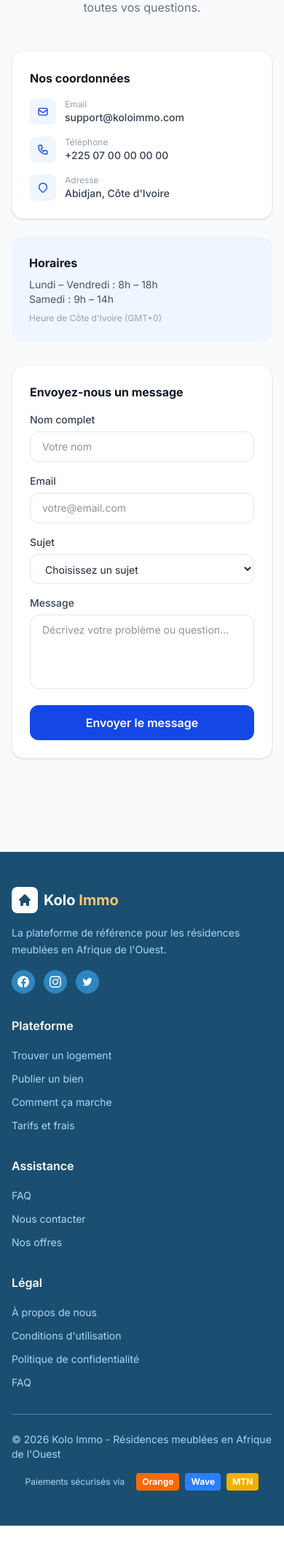
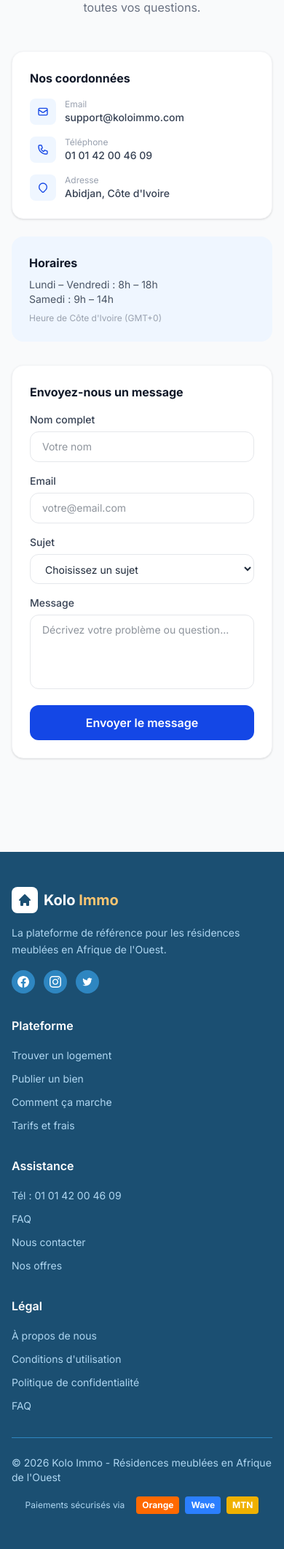
Before and after one commit to ABOUBAK123/kolo_immo, a Laravel app: page /contact in a window 390 px wide. Shown: the part 202-2324 px from the top of the page at 73% size. Before the commit the page ends 2292 px from the top, so only its background shows below. Run offline with Laravel 12, Linux system fonts and the light colour scheme; style sheets or scripts are compiled from the project's sources; parts of the project's set-up code (start-up, migrations or seed data) failed here and were passed over.

Commit message:
Feat: add support phone number 01 01 42 00 46 09 to contact, footer, and FAQ pages

```diff
--- a/resources/views/layouts/app.blade.php
+++ b/resources/views/layouts/app.blade.php
@@ -408,6 +408,7 @@
             <div>
                 <h3 class="font-semibold text-white mb-4">Assistance</h3>
                 <ul class="space-y-2">
+                    <li><a href="tel:010142004609" class="text-primary-200 hover:text-white text-sm transition-colors">Tél : 01 01 42 00 46 09</a></li>
                     <li><a href="{{ route('faq') }}" class="text-primary-200 hover:text-white text-sm transition-colors">FAQ</a></li>
                     <li><a href="{{ route('contact') }}" class="text-primary-200 hover:text-white text-sm transition-colors">Nous contacter</a></li>
                     <li><a href="{{ route('subscriptions.plans') }}" class="text-primary-200 hover:text-white text-sm transition-colors">Nos offres</a></li>
--- a/resources/views/pages/contact.blade.php
+++ b/resources/views/pages/contact.blade.php
@@ -17,7 +17,7 @@
                 <div class="space-y-4">
                     @foreach([
                         ['icon' => 'M3 8l7.89 5.26a2 2 0 002.22 0L21 8M5 19h14a2 2 0 002-2V7a2 2 0 00-2-2H5a2 2 0 00-2 2v10a2 2 0 002 2z', 'label' => 'Email', 'value' => 'support@koloimmo.com'],
-                        ['icon' => 'M3 5a2 2 0 012-2h3.28a1 1 0 01.948.684l1.498 4.493a1 1 0 01-.502 1.21l-2.257 1.13a11.042 11.042 0 005.516 5.516l1.13-2.257a1 1 0 011.21-.502l4.493 1.498a1 1 0 01.684.949V19a2 2 0 01-2 2h-1C9.716 21 3 14.284 3 6V5z', 'label' => 'Téléphone', 'value' => '+225 07 00 00 00 00'],
+                        ['icon' => 'M3 5a2 2 0 012-2h3.28a1 1 0 01.948.684l1.498 4.493a1 1 0 01-.502 1.21l-2.257 1.13a11.042 11.042 0 005.516 5.516l1.13-2.257a1 1 0 011.21-.502l4.493 1.498a1 1 0 01.684.949V19a2 2 0 01-2 2h-1C9.716 21 3 14.284 3 6V5z', 'label' => 'Téléphone', 'value' => '01 01 42 00 46 09'],
                         ['icon' => 'M17.657 16.657L13.414 20.9a1.998 1.998 0 01-2.827 0l-4.244-4.243a8 8 0 1111.314 0z', 'label' => 'Adresse', 'value' => 'Abidjan, Côte d\'Ivoire'],
                     ] as $info)
                     <div class="flex items-start gap-3">
--- a/resources/views/pages/faq.blade.php
+++ b/resources/views/pages/faq.blade.php
@@ -59,7 +59,7 @@
 
     <div class="bg-gradient-to-r from-blue-700 to-indigo-700 rounded-2xl p-6 text-white text-center mt-10">
         <p class="font-bold mb-1">Vous n'avez pas trouvé votre réponse ?</p>
-        <p class="text-blue-200 text-sm mb-4">Notre équipe répond sous 24h.</p>
+        <p class="text-blue-200 text-sm mb-4">Notre équipe répond sous 24h. Vous pouvez aussi nous appeler au <a href="tel:010142004609" class="font-semibold underline">01 01 42 00 46 09</a>.</p>
         <a href="{{ route('contact') }}" class="inline-block bg-white text-blue-700 font-bold px-5 py-2.5 rounded-xl text-sm hover:bg-blue-50 transition">
             Nous contacter
         </a>
```
